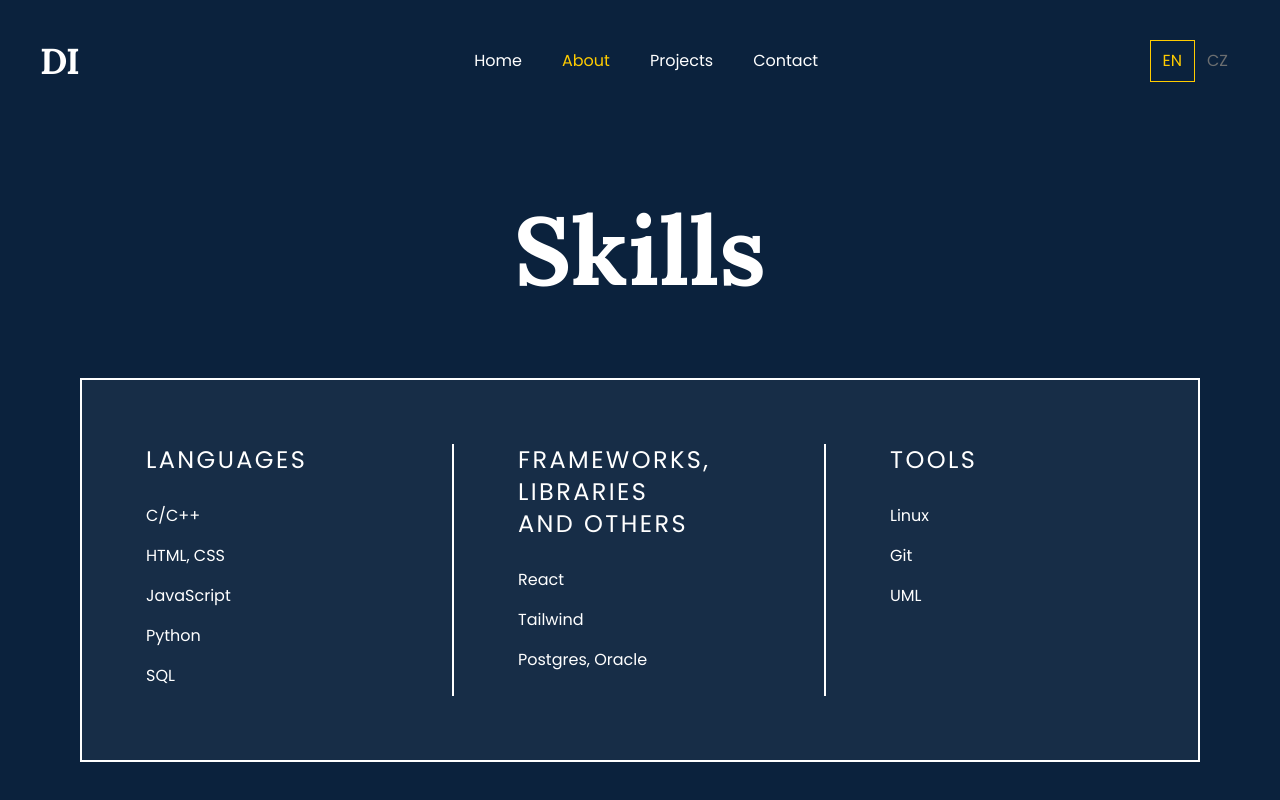
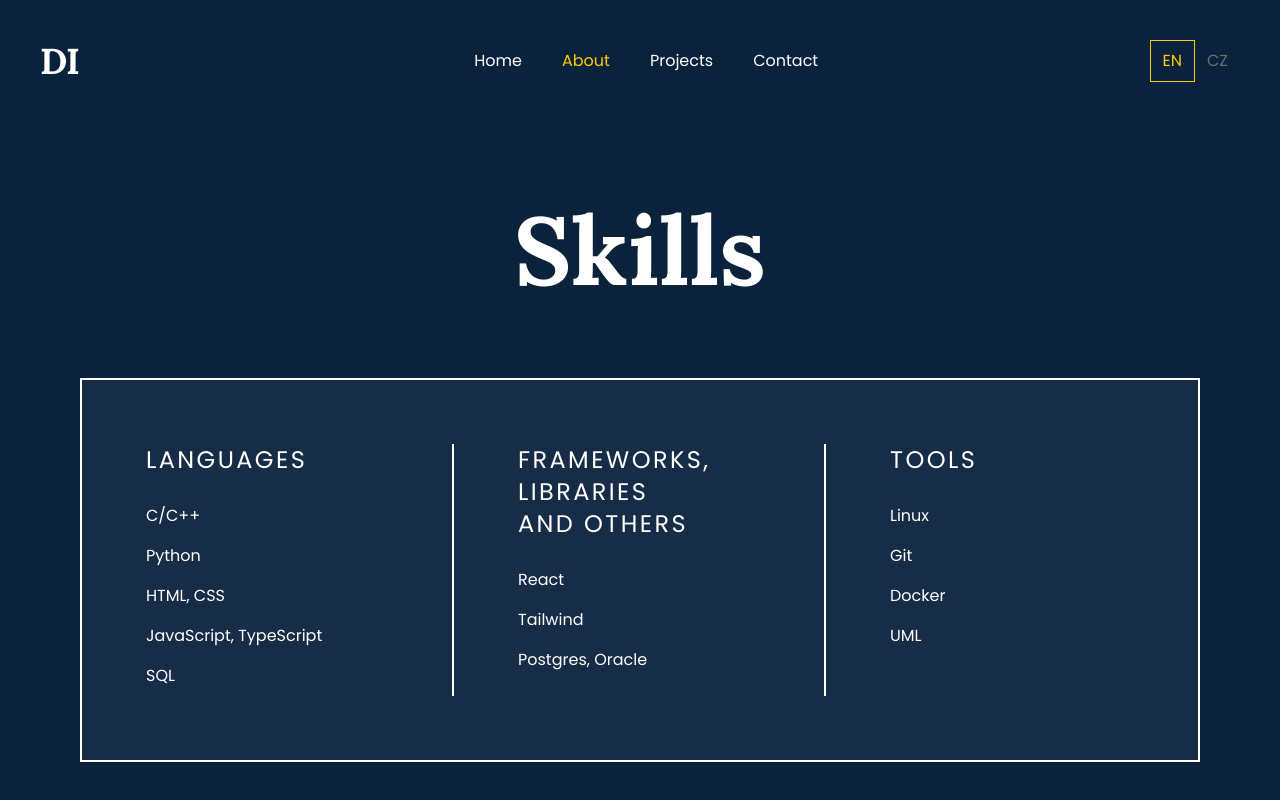
Before and after one commit to lasjdhu/web-page, a React (Create React App) app: page /about in a window 1280 px wide. Shown: the top 800 px of the page. Built offline with nearby package versions, Linux system fonts and the light colour scheme.

Commit message:
build(data/skills): update info

```diff
--- a/src/data/skills.js
+++ b/src/data/skills.js
@@ -3,13 +3,13 @@ export const langs = [{
     name: 'C/C++'
   }, {
     id: 1,
+    name: 'Python'
+  }, {
+    id: 2,
     name: 'HTML, CSS'
   }, {
-    id: 2,
-    name: 'JavaScript'
-  }, {
     id: 3,
-    name: 'Python'
+    name: 'JavaScript, TypeScript'
   }, {
     id: 4,
     name: 'SQL'
@@ -34,5 +34,8 @@ export const others = [{
     name: 'Git'
   }, {
     id: 2,
+    name: 'Docker'
+  }, {
+    id: 3,
     name: 'UML'
 }];
```
